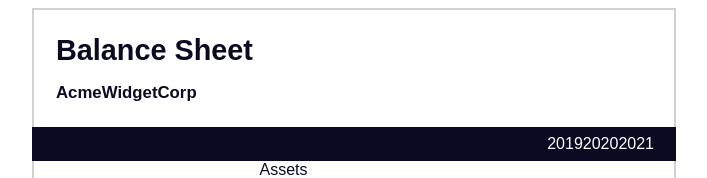
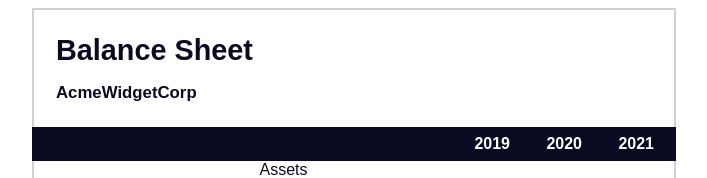
Before and after one commit to MsMLyons/BalanceSheet, a plain HTML site: page index.html in a window 1280 px wide. Shown: the top 178 px of the page, without its empty margins (286-993 px from the left). Drawn offline with Linux system fonts and the light colour scheme.

Commit message:
Update CSS

```diff
--- a/styles.css
+++ b/styles.css
@@ -67,3 +67,9 @@
     /* the calc() function is a CSS function that allows you to calculate a value based on other values (source: freeCodeCamp)*/
     padding: 0.5rem calc(1.25rem + 2px) 0.5rem 0;
 }
+
+#years span[class] {
+    font-weight: bold;
+    width: 4.5rem;
+    text-align: right;
+}
```
